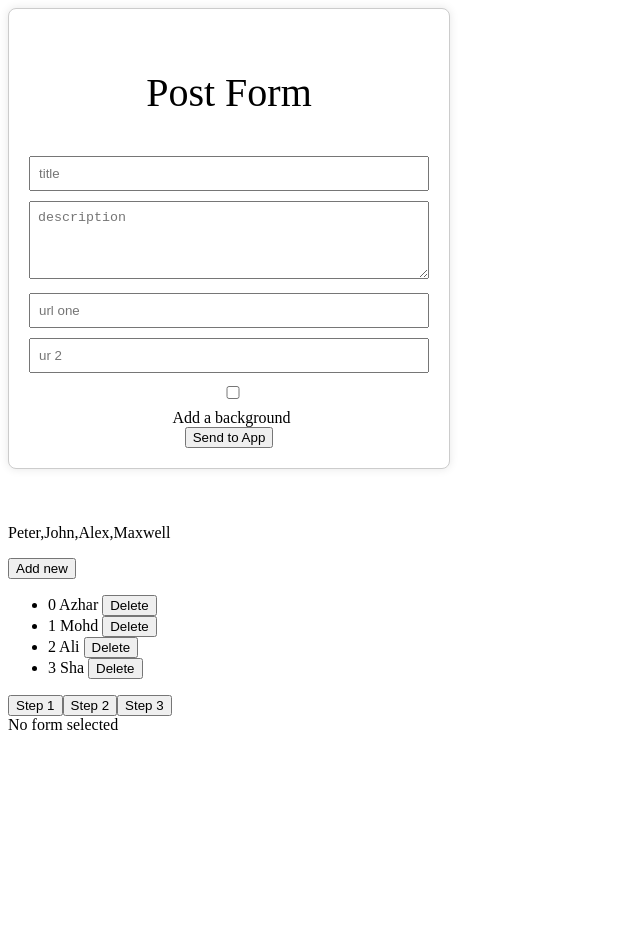
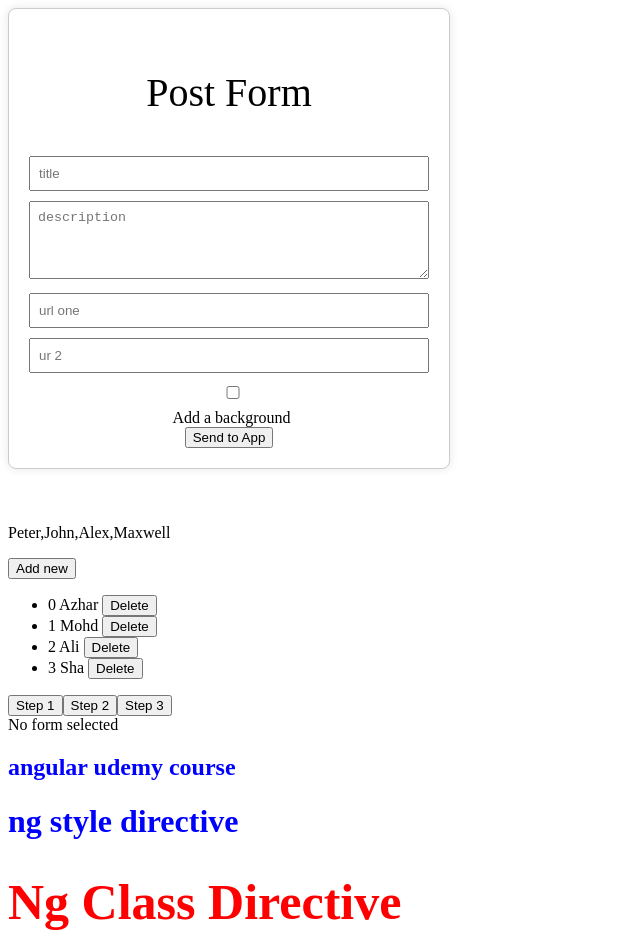
Before and after one commit to AzharAhmed-bot/angular-crash-course, an Angular app: page / in a window 1280 px wide. Shown: the top 952 px of the page, without its empty margins (0-640 px from the left). Before the commit the page ends 800 px from the top, so only its background shows below. Built offline with nearby package versions, Linux system fonts and the light colour scheme.

Commit message:
📈 learnt ng Style and ng Class

```diff
--- a/src/app/app.component.html
+++ b/src/app/app.component.html
@@ -24,6 +24,8 @@
 
 
 <app-switch-case></app-switch-case>
+<app-ng-style></app-ng-style>
+<app-ng-class></app-ng-class>
 
 
 <!-- property binding -->
--- a/src/app/app.module.ts
+++ b/src/app/app.module.ts
@@ -9,6 +9,8 @@ import { PostListComponent } from  './post-list/post-list.component';
 import { SwitchCaseComponent } from './switch-case/switch-case.component';
 
 import { NgTemplatesComponent } from './ng-templates/ng-templates.component';
+import { NgStyleComponent } from './ng-style/ng-style.component';
+import { NgClassComponent } from './ng-class/ng-class.component';
 
 @NgModule({
   declarations: [
@@ -18,6 +20,8 @@ import { NgTemplatesComponent } from './ng-templates/ng-templates.component';
     PostListComponent,
     SwitchCaseComponent,
     NgTemplatesComponent,
+    NgStyleComponent,
+    NgClassComponent,
 
   ],
   imports: [
--- /dev/null
+++ b/src/app/ng-class/ng-class.component.css
@@ -0,0 +1,6 @@
+.main{
+    color: red;
+}
+.text-weight{
+    font-size: 50px;
+}
--- /dev/null
+++ b/src/app/ng-class/ng-class.component.html
@@ -0,0 +1,9 @@
+
+
+
+
+<!-- This is way and the better  for class binding-->
+<h1 [ngClass]="{
+    'main':isActive,
+    'text-weight':isActive
+}">Ng Class Directive</h1>
--- /dev/null
+++ b/src/app/ng-class/ng-class.component.ts
@@ -0,0 +1,10 @@
+import { Component } from '@angular/core';
+
+@Component({
+  selector: 'app-ng-class',
+  templateUrl: './ng-class.component.html',
+  styleUrls: ['./ng-class.component.css']
+})
+export class NgClassComponent {
+  isActive:boolean=true;
+}
--- /dev/null
+++ b/src/app/ng-style/ng-style.component.html
@@ -0,0 +1,13 @@
+
+
+<!-- This doesnt look good for multiple styling   -->
+<h2
+[style.color]="isActive? 'red':'blue'"
+[style.textTransform]="isActive? 'uppercase': 'lowercase'"
+>Angular Udemy Course</h2>
+
+<!-- This is way and the better -->
+<h1 [ngStyle]="{
+    color: isActive ? 'red' : 'blue',
+    textTransform: isActive ? 'uppercase' : 'lowercase'
+}">Ng Style Directive</h1>
--- /dev/null
+++ b/src/app/ng-style/ng-style.component.ts
@@ -0,0 +1,10 @@
+import { Component } from '@angular/core';
+
+@Component({
+  selector: 'app-ng-style',
+  templateUrl: './ng-style.component.html',
+  styleUrls: ['./ng-style.component.css']
+})
+export class NgStyleComponent {
+isActive:boolean=false;
+}
```
Also changed, not shown: src/app/ng-style/ng-style.component.css (added), 2 other files (tests, documents, lock files or other folders).
